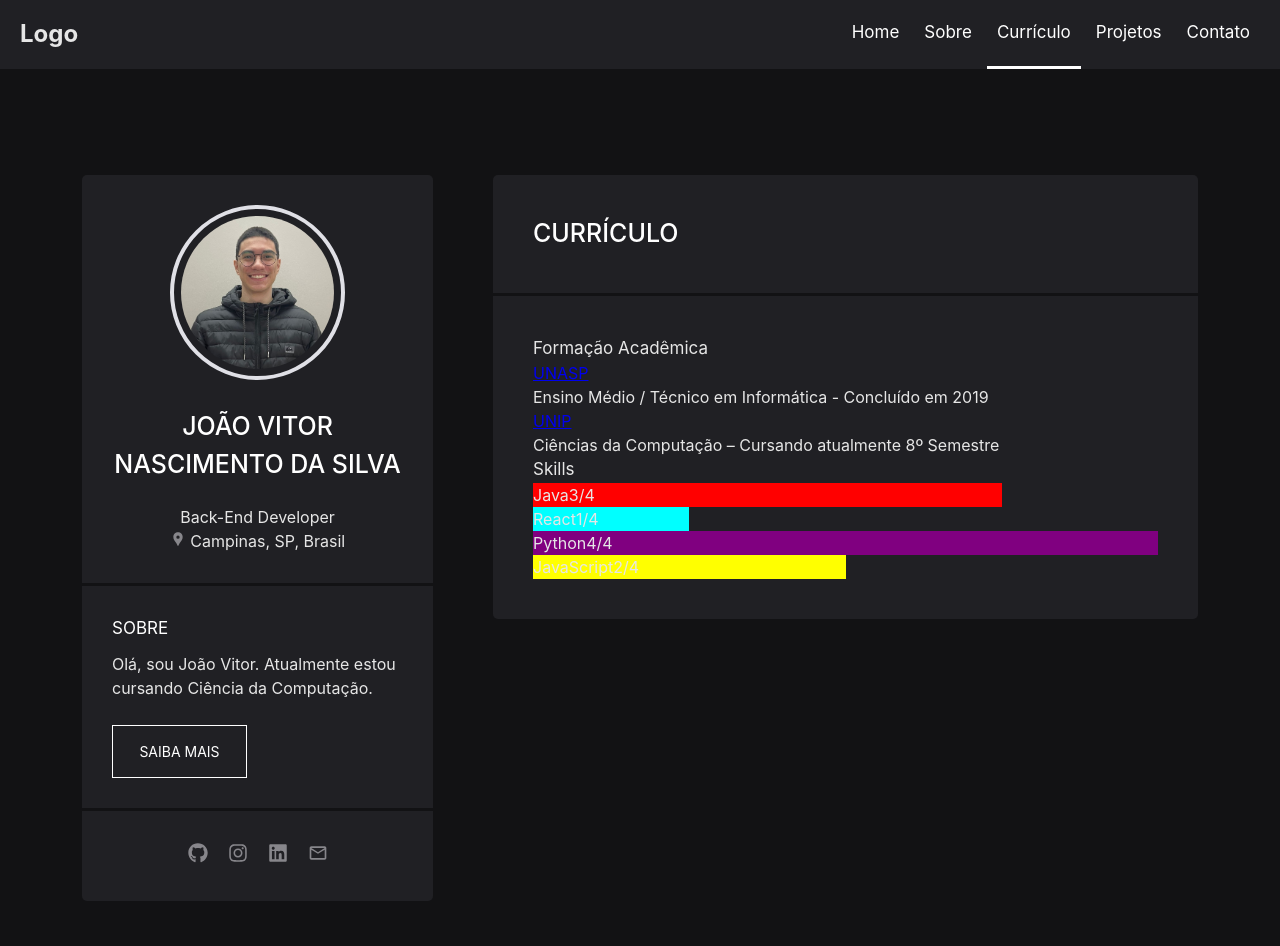
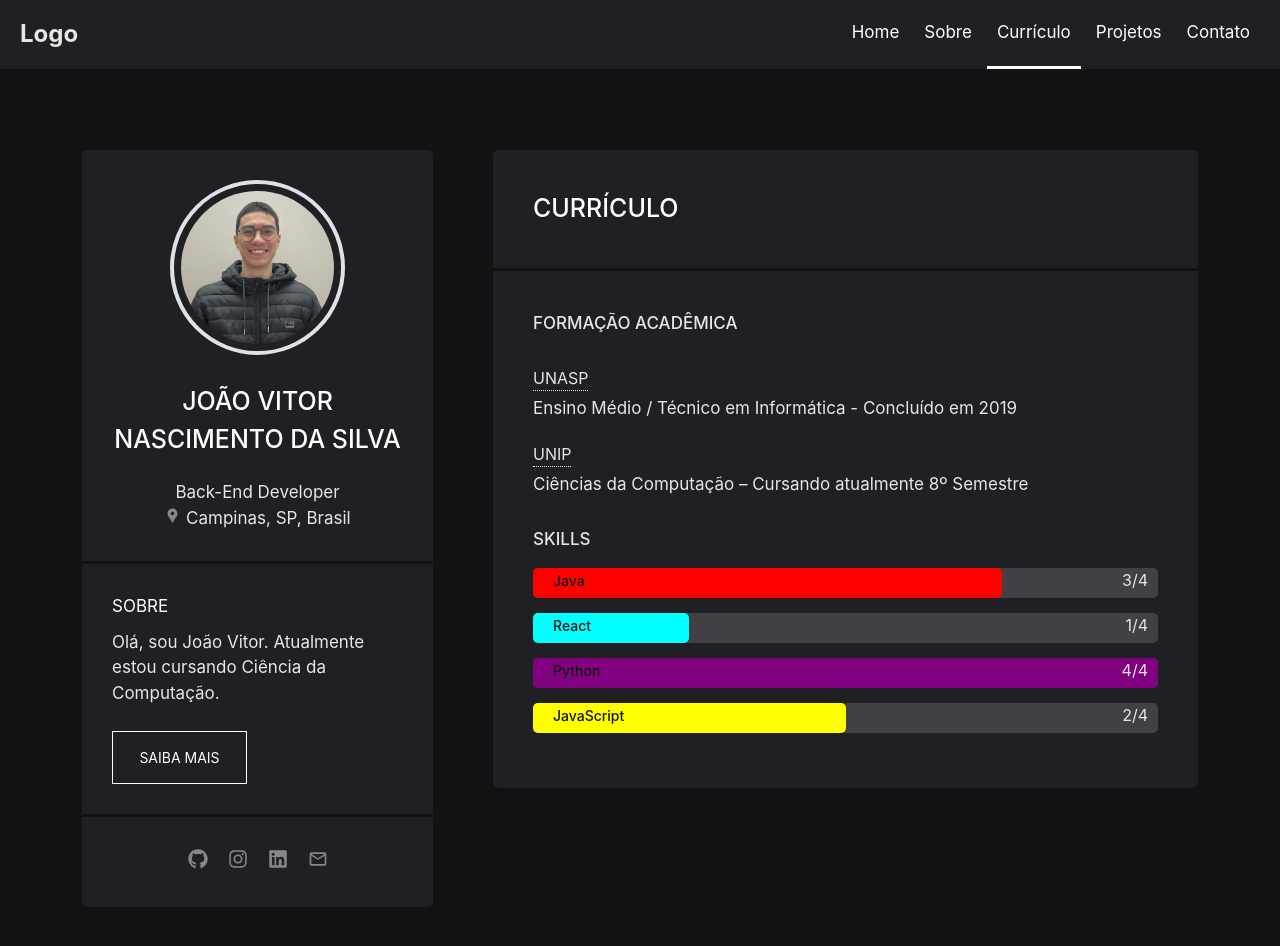
Before and after one commit to nascimentocode/personal-website, a React (Vite) app: page /curriculo in a window 1280 px wide. Shown: the top 946 px of the page. Built offline with nearby package versions, Linux system fonts and the light colour scheme.

Commit message:
Fix: new styles

```diff
--- a/src/index.css
+++ b/src/index.css
@@ -36,7 +36,7 @@ h2 {
   font-weight: 500;
 }
 
-h3 {
+h3, p {
   font-size: 17px;
   font-weight: 400;
 }
@@ -86,7 +86,7 @@ nav h1 {
 
 /*Main*/
 main {
-  margin: 175px 20px;
+  margin: 150px 20px;
   display: flex;
   flex-direction: column;
   gap: 30px;
@@ -173,7 +173,6 @@ section {
   background-color: var(--bg-color-secondary);
   border-radius: 5px;
   padding: 40px;
-
 }
 
 section h2 {
@@ -184,6 +183,66 @@ section h2 {
   background-color: var(--bg-color-primary);
   height: 3px;
   margin: 40px -40px;
+}
+
+.section-content {
+  width: 100%;
+  display: flex;
+  flex-direction: column;
+  gap: 20px;
+}
+
+.section-content h3 {
+  text-transform: uppercase;
+  font-weight: 500;
+}
+
+#education h3 {
+  margin-bottom: 10px;
+}
+
+#education a {
+  display: inline-block;
+  color: var(--color-secondary);
+  text-decoration: none;
+  border-bottom: 1px dotted var(--color-secondary);
+  margin-top: 20px;
+}
+
+#education p {
+  margin-top: 5px;
+}
+
+#skills {
+  margin-top: 10px;
+}
+
+#progress-bar {
+  position: relative;
+  height: 30px;
+  margin: 15px 0;
+  width: 100%;
+  background-color:  rgba(255,255,255, 15%);
+  border-radius: 5px;
+}
+
+#progress {
+  height: 100%;
+  border-radius: 5px;
+}
+
+#progress-language {
+  color: var(--bg-color-primary);
+  padding: 0 20px;
+  font-size: 14px;
+  font-weight: 500;
+}
+
+#progress-level {
+  position: absolute;
+  right: 0;
+  top: 0;
+  padding: 0 10px;
 }
 
 /* Content/Contato */
```
